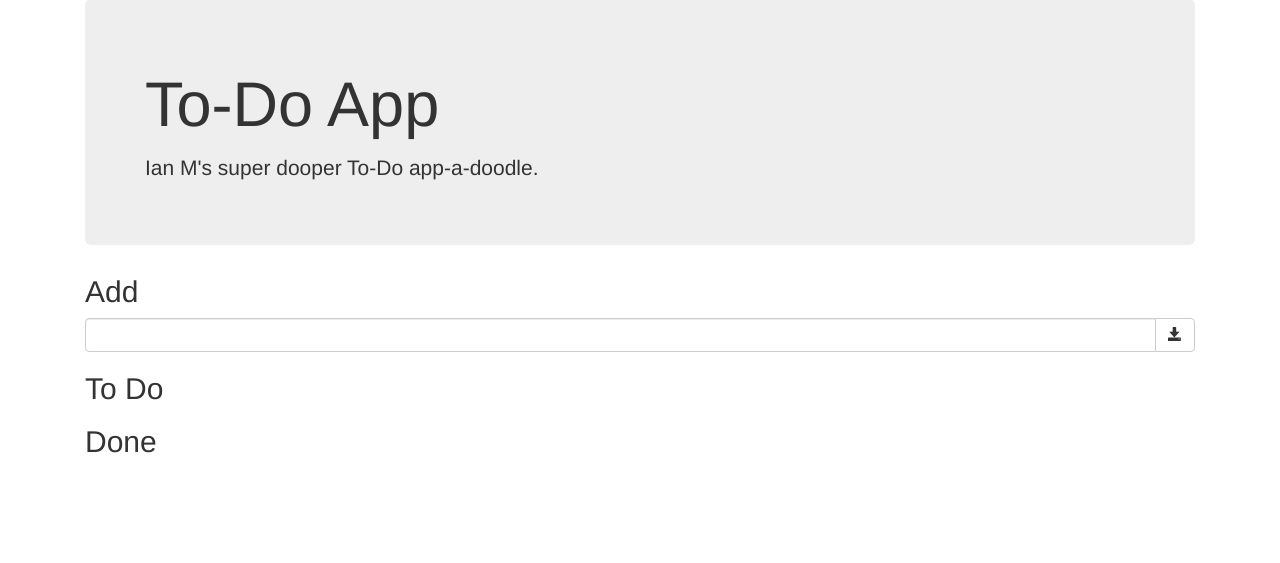
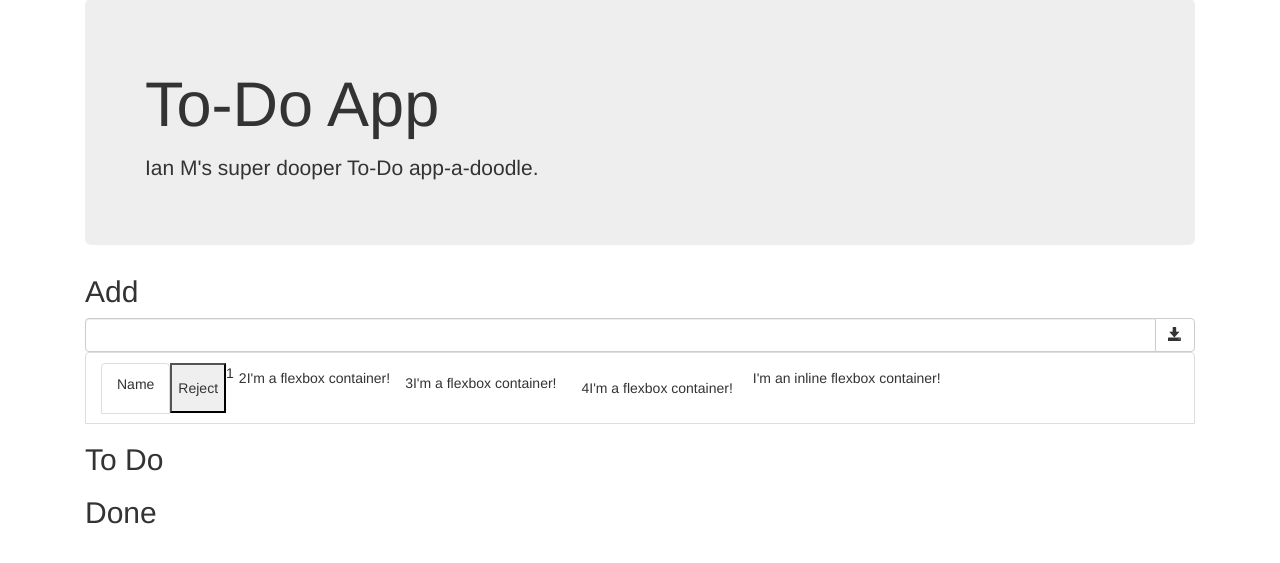
Before and after one commit to ianm1968/ToDoTake2, a Flask app: page / in a window 1280 px wide. Shown: the part 78-641 px from the top of the page. Run offline with Flask 2, Linux system fonts and the light colour scheme; data that the repository does not hold is empty; some libraries are stand-ins or nearby versions.

Commit message:
trying out flex boxes

```diff
--- a/todo_app/templates/index.html
+++ b/todo_app/templates/index.html
@@ -19,8 +19,15 @@
 </form>
 
   <form method="post" >
-    <div class="row">
-      <div class="col-md-12">
+    <div class='list-group-item d-flex '>
+      <li class='list-group-item' d-flex >Name</li>
+      <button id="test" type="button">Reject</button>
+      <div class="d-flex">1</div>
+      <div class="d-flex p-2">2I'm a flexbox container!</div>
+      <div class="d-flex p-3">3I'm a flexbox container!</div>
+      <div class="d-flex p-4">4I'm a flexbox container!</div>
+      <div class="d-inline-flex p-2">I'm an inline flexbox container!</div>
+    </div>
     <h2>To Do</h2>
       {% for item in to_do_list %}
         {% if item.status == "To Do" %}
@@ -42,8 +49,6 @@
         <form method="post">
           <input type="hidden" id="task_id" name="task_id" value={{item.id}}>
           <label for="task_id">{{item.name}}</label>
-              <input type="hidden" id="task_id" name="task_id" value={{item.id}}>
-              <label for="task_id">{{item.name}}</label>
           <button type="submit" formaction="/restore" class="btn btn-default btn-sm">
             <span class="glyphicon glyphicon-repeat"></span>
           </button>
@@ -53,7 +58,5 @@
         </form>
         {% endif %}
       {% endfor %}
-      </div>
-   </div>
   </form>
 {% endblock %}
```
Lines whose indentation alone changed are shown as unchanged.
